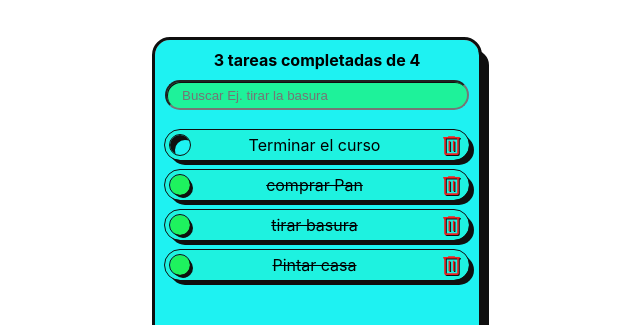
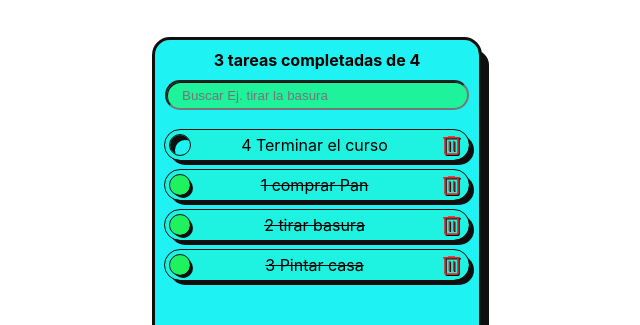
Before and after one commit to GustavoEraso/ToDo-react-2023, a React (Create React App) app: page / in a window 1280 px wide. Shown: the top 325 px of the page, without its empty margins (323-963 px from the left). Built offline with nearby package versions, Linux system fonts and the light colour scheme.

Commit message:
sort todos list

```diff
--- a/public/index.html
+++ b/public/index.html
@@ -24,7 +24,7 @@
       work correctly both with client-side routing and a non-root public URL.
       Learn how to configure a non-root public URL by running `npm run build`.
     -->
-    <title>React App</title>
+    <title>Retro ToDo</title>
   </head>
   <body>
     <noscript>You need to enable JavaScript to run this app.</noscript>
--- a/src/App.jsx
+++ b/src/App.jsx
@@ -1,5 +1,4 @@
-import React, { useEffect, useState } from 'react'
-import logo from './platzi.webp';
+import React, {  useState } from 'react'
 import './styles/App.css';
 import { ToDoTitle } from './components/ToDoTitle';
 import { ToDoInput } from './components/ToDoInput';
@@ -10,31 +9,39 @@ import { ToDoAdd } from './components/ToDoAdd';
 function App() {
   const defautlTodos = [
     {
-      text: 'comprar Pan',
+      text: ' 1 comprar Pan',
       completed: true,
-      id: 'sjfnlf'
+      id: 'sjfnlf',
+      startDate:1684200223000,
+      endingDate:null,
     },
     {
-      text: 'tirar basura',
+      text: '2 tirar basura',
       completed: true,
-      id: 'kjsdbEGD'
+      id: 'kjsdbEGD',
+      startDate:1684200224000,
+      endingDate:null,
     },
     {
-      text: 'Pintar casa',
+      text: '3 Pintar casa',
       completed: true,
-      id: 'ksdfuiw'
+      id: 'ksdfuiw',
+      startDate:1684200225000,
+      endingDate:null,
     },
     {
-      text: 'Terminar el curso',
+      text: '4 Terminar el curso',
       completed: false,
-      id: 'leruhfioearfoh'
+      id: 'leruhfioearfoh',
+      startDate:1684200226000,
+      endingDate:null,
     },
   ];
 
   const [todos , setTodos]= useState(defautlTodos);
 
-   function resetTodos(newTodo){
-    setTodos(newTodo)
+   function resetTodos(newTodoList){
+    setTodos(newTodoList)
   }
   const [searchValue , setSearchValue] = useState('');
 
--- a/src/components/ToDoItem.jsx
+++ b/src/components/ToDoItem.jsx
@@ -1,26 +1,11 @@
 import '../styles/ToDoItem.css'
 
 import deleteImg from '../assets/icons/delete_FILL0_wght400_GRAD0_opsz48.svg'
-import { useState } from 'react'
 
 
-function ToDoItem({todo, resetTodos, onCompleted}){
+function ToDoItem({todo,onCompleted}){
 
-
-
-  const [checked , setChecked] = useState(todo.completed);
-
-
-
-  function update(target){
-    console.log('target 1: ' + target.checked)
-    setChecked(target.checked);
-    console.log('target2: ' + target.checked)
-    const newTodo = {...todo, completed: checked};
-    console.log('cheked:' + checked)
-    resetTodos(newTodo)
-
-  }
+  // const fecha= new Date(todo.endingDate).toLocaleTimeString([], { hour: '2-digit', minute: '2-digit', second: '2-digit' });
 
 
  return(
@@ -31,7 +16,6 @@ function ToDoItem({todo, resetTodos, onCompleted}){
           name= {todo.id}
           checked={todo.completed}
           id={todo.id}
-          // onChange={(event)=> update(event.target)}
           onChange={onCompleted}
 
 
--- a/src/components/ToDoList.jsx
+++ b/src/components/ToDoList.jsx
@@ -1,18 +1,20 @@
 import { ToDoItem } from "./ToDoItem"
 import '../styles/ToDoList.css'
-import { useState } from "react";
+
 
 function ToDoList({todos , resetTodos }){
 
-    const pendingTodos = todos.filter((todo)=>!todo.completed);
-    const completedTodos = todos.filter((todo)=>todo.completed);
+    const pendingTodos = todos.filter((todo)=>!todo.completed).sort((a,b)=> a.startDate - b.startDate);
+    const completedTodos = todos.filter((todo)=>todo.completed).sort((a,b)=> b.endingDate - a.endingDate);
 
 
 
     const completedTodo = (id)=>{
+        const actuallyDate = new Date().getTime();
         const newTodos = [...todos];
-        const todoIndex = newTodos.findIndex((todo)=> todo.id == id)
+        const todoIndex = newTodos.findIndex((todo)=> todo.id === id)
         newTodos[todoIndex].completed = !newTodos[todoIndex].completed;
+        newTodos[todoIndex].endingDate = actuallyDate
         resetTodos(newTodos)
     }
 
```
Also changed, not shown: public/manifest.json.
